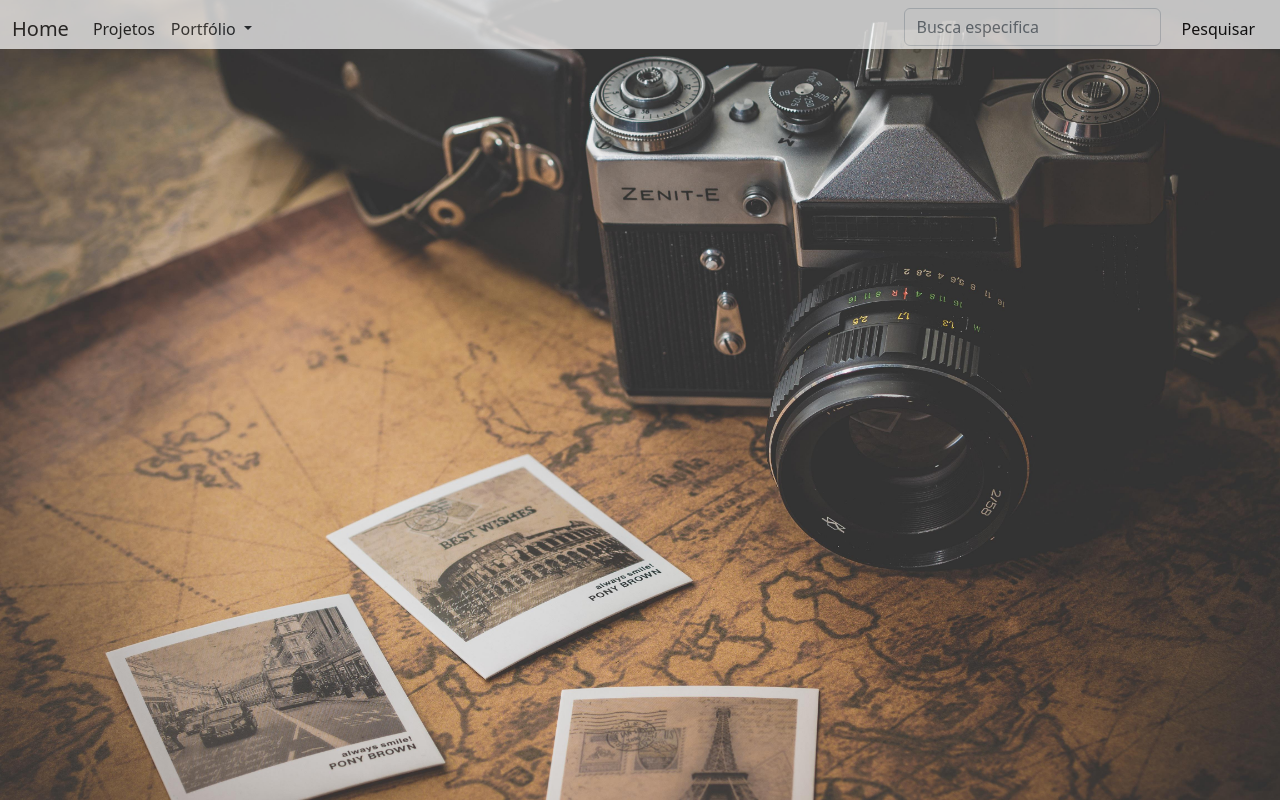
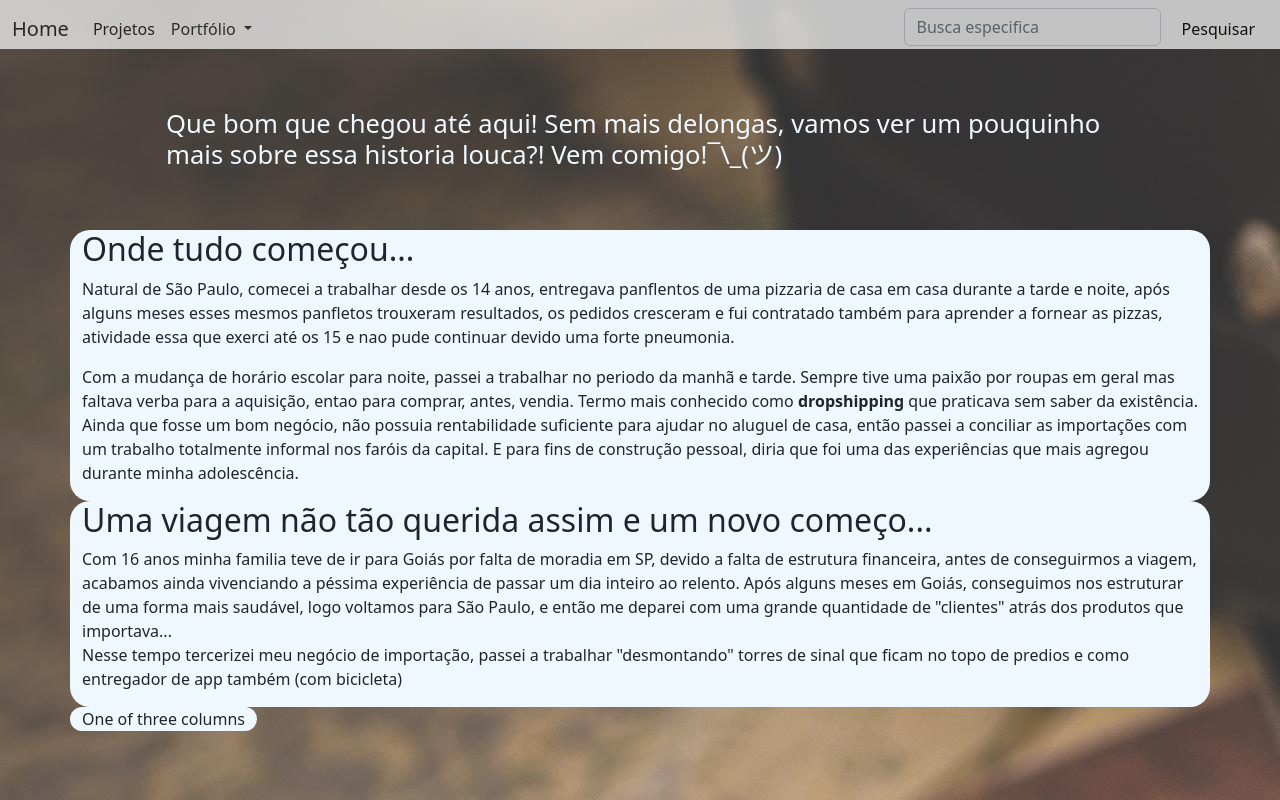
Before and after one commit to inczDan/D8-PgPessoal, a plain HTML site: page historia/historia.html in a window 1280 px wide. Drawn offline with nearby package versions, Linux system fonts and the light colour scheme.

Commit message:
nova aba com conteudo historia

```diff
--- a/css/historia.css
+++ b/css/historia.css
@@ -1,10 +1,7 @@
 /* trabalhar a ideia da historia até aqui*/
 
 body {
-    height: 100%;
-    width: 100%;
     background-image: url(/fotos/camera.jpg);
-    background-size: cover;
     background-repeat: no-repeat;
 }
 .navbar-toggler {
@@ -19,3 +16,29 @@ nav:not(div) {
     opacity: 0.7;
     padding-bottom: 0px !important;
 }
+.titulo-apresentacao{
+    width: 80%;
+    margin:60px auto;
+    color: aliceblue;
+}
+.titulo-pessoal{
+    margin:0px 26px;
+    font-size:1.6rem;
+}
+.conteudo-historia{
+    align-content: space-around;
+    display: flex;
+    flex-direction: column;
+}
+.col{
+    flex-wrap: wrap;
+    border-radius: 20px;
+    width: auto;
+    display: flex;
+    /* align-items: center; */
+    background-color: aliceblue;
+}
+
+.primeiro-titulo{
+    text-align: center;
+}
--- a/css/styles.css
+++ b/css/styles.css
@@ -265,9 +265,11 @@ footer {
     margin: 10% 4%;
     margin-bottom: 9%;
 }
+.list-group{
+    border-radius:20px;
+}
 
 .list-group-horizontal {
-    border-radius: 39px;
     margin-top: 20px;
     display: flex;
     align-content: space-between;
--- a/historia/historia.html
+++ b/historia/historia.html
@@ -30,7 +30,7 @@
     <!--NAVBAR-->
     <nav class="navbar  navbar-expand-lg sticky-top bg-white">
         <div class="container-fluid">
-            <a class="navbar-brand" id="" href="#home">Home</a>
+            <a class="navbar-brand" id="" href="/index.html">Home</a>
             <button class="navbar-toggler" type="button" data-bs-toggle="collapse"
                 data-bs-target="#navbarSupportedContent" aria-controls="navbarSupportedContent" aria-expanded="false"
                 aria-label="Toggle navigation">
@@ -48,8 +48,8 @@
                             Portfólio
                         </a>
                         <ul class="dropdown-menu" aria-labelledby="navbarDropdown">
-                            <li><a class="dropdown-item" href="#">Fotografias</a></li>
-                            <li><a class="dropdown-item" href="#">Poesias</a></li>
+                            <li><a class="dropdown-item" href="/index.html">Fotografias</a></li>
+                            <li><a class="dropdown-item" href="/index.html">Poesias</a></li>
                         </ul>
 
                 </ul>
@@ -61,7 +61,43 @@
         </div>
     </nav>
     <!-- fim navbar !-->
+    <section class="primeira-section">
+        <div class=" container titulo-apresentacao">
+            <h1 class="titulo-pessoal">Que bom que chegou até aqui! Sem mais delongas, vamos ver um pouquinho mais
+                sobre essa historia louca?! Vem comigo!¯\_(ツ)
+            </h1>
+        </div>
+        <div class="container ">
+            <div class="row align-items-start conteudo-historia">
+              <div class="col" id="col1">
+                <h2 class="primeiro-titulo">Onde tudo começou...</h2>
+                <p>Natural de São Paulo, comecei a trabalhar desde os 14 anos, entregava panflentos de uma pizzaria de casa em casa
+                    durante a tarde e noite, após alguns meses esses mesmos panfletos trouxeram resultados, os pedidos cresceram e fui contratado
+                    também para aprender a fornear as pizzas, atividade essa que exerci até os 15 e nao pude continuar devido uma forte pneumonia.
+                </p>
+                <p>Com a mudança de horário escolar para noite, passei a trabalhar no periodo da manhã e tarde. Sempre tive uma paixão por roupas em geral mas faltava verba para a aquisição, entao para comprar, antes, vendia.
+                    Termo mais conhecido como <strong>dropshipping</strong> que praticava sem saber da existência.<br>
+                    Ainda que fosse um bom negócio, não possuia rentabilidade suficiente para ajudar no aluguel de casa, então passei a conciliar as importações com um trabalho totalmente informal nos faróis da capital.
+                    E para fins de construção pessoal, diria que foi uma das experiências que mais agregou durante minha adolescência.
 
+                </p>
+              </div>
+              <div class="col" id="col2">
+                <h2>Uma viagem não tão querida assim e um novo começo...</h2>
+                <p>Com 16 anos minha familia teve de ir para Goiás por falta de moradia em SP, devido a falta de estrutura financeira, antes de conseguirmos a viagem, acabamos ainda vivenciando a péssima experiência de passar um dia inteiro
+                    ao relento. Após alguns meses em Goiás, conseguimos nos estruturar de uma forma mais saudável, logo voltamos para São Paulo, e então me deparei com uma grande quantidade de "clientes" atrás dos produtos que importava...<br>
+                    Nesse tempo tercerizei meu negócio de importação, passei a trabalhar "desmontando" torres de sinal que ficam no topo de predios e como entregador de app também (com bicicleta)
+                </p>
+              </div>
+              <div class="col" id="col3">
+                One of three columns
+              </div>
+            </div>
+
+
+
+
+    </section>
 
 
 
```
Also changed, not shown: index.html (+1 -1 lines).
